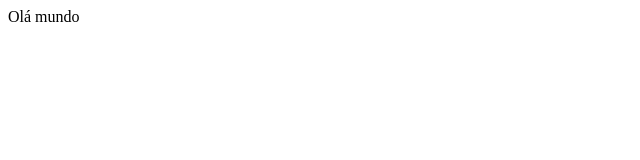
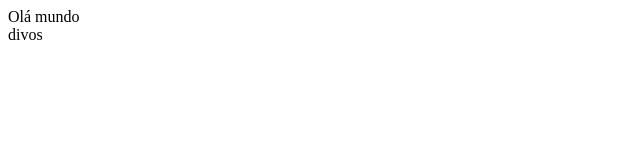
Before and after one commit to pratesmilena/teste-tutorial, a plain HTML site: page index.html in a window 1280 px wide. Shown: the full height of the page, 0-640 px from the left. Drawn offline with Linux system fonts and the light colour scheme.

Commit message:
Feacture: div nova

```diff
--- a/index.html
+++ b/index.html
@@ -7,5 +7,6 @@
         </head>
         <body>
             Olá mundo
+            <div>divos</div>
         </html>
         </body>
```
